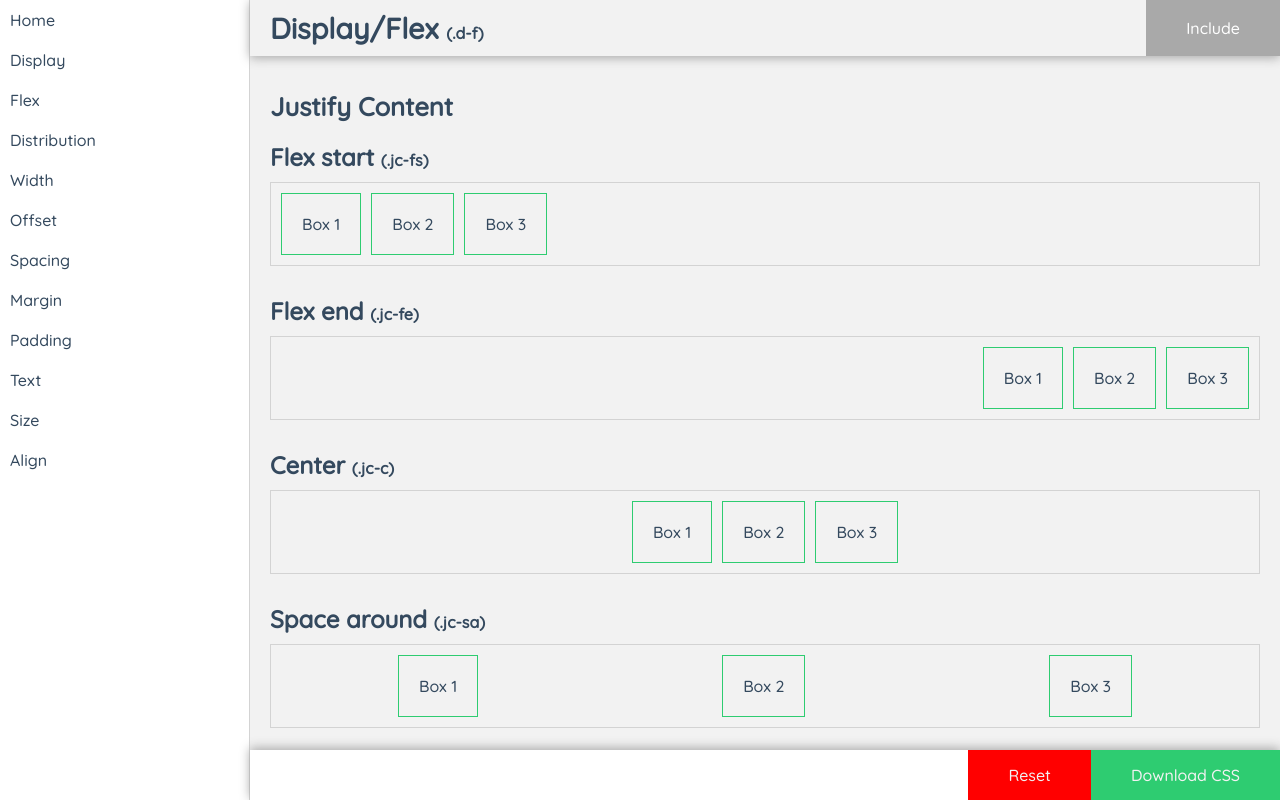
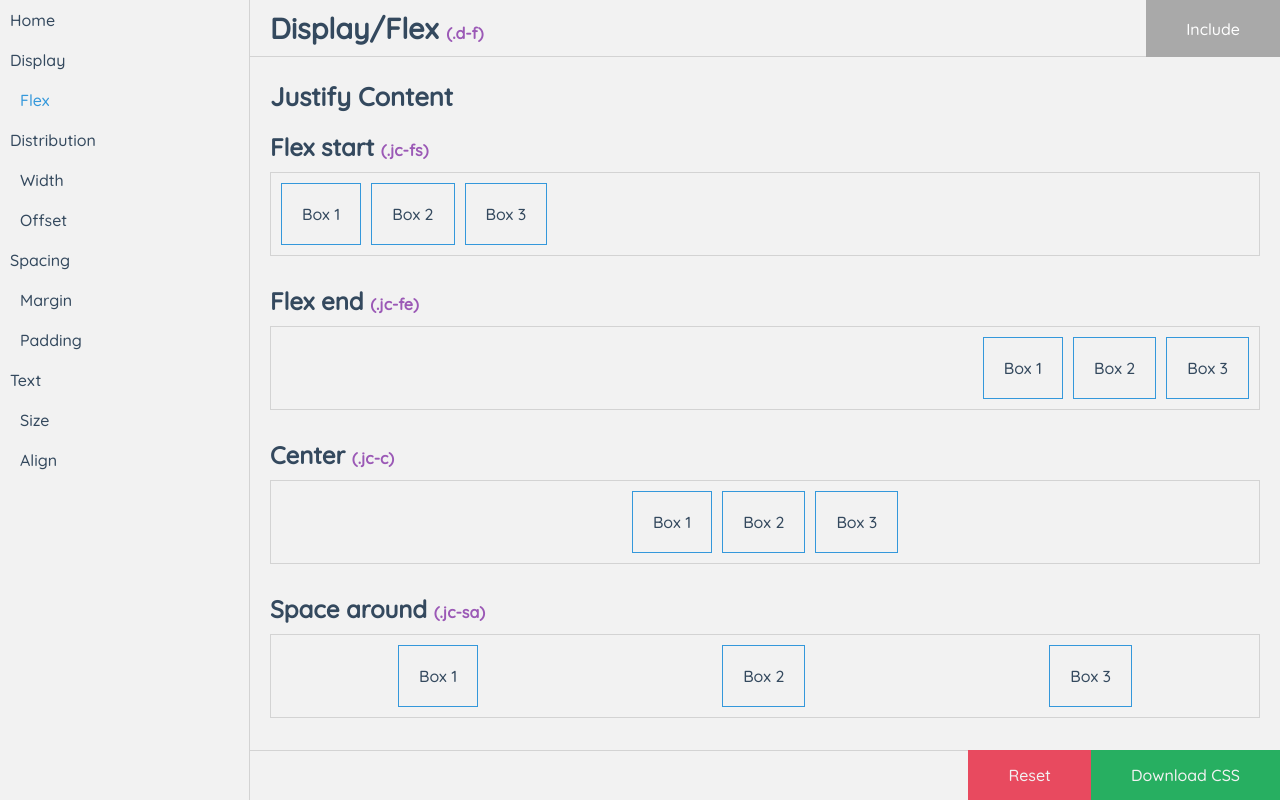
Before and after one commit to VK-Media/CSS-Utility, a React (Create React App) app in the folder app/: page /display/flex in a window 1280 px wide. Built offline with nearby package versions, Linux system fonts and the light colour scheme.

Commit message:
add styling and finish display flex

```diff
--- a/app/src/components/Modules/Display/Flex/Flex.scss
+++ b/app/src/components/Modules/Display/Flex/Flex.scss
@@ -9,7 +9,7 @@
     }
 
     .item {
-        border: 1px solid $green;
+        border: 1px solid $blue;
         padding: $spacer;
 
         &.height-1 {
@@ -24,8 +24,31 @@
             height: 100px;
         }
 
+        &.width-half {
+            width: calc((100% - #{$spacer}) / 2);
+        }
+
         &:not(:last-of-type){
             margin-right: $spacer * .5;
         }
     }
+
+    &.fw-w {
+        .item {
+            &:not(:last-child){
+                margin-bottom: $spacer * .5;
+            }
+        }
+    }
+
+    &.fw-wr {
+        .item {
+            margin-bottom: $spacer * .5;
+
+            &:nth-child(1),
+            &:nth-child(2){
+                margin-bottom: 0;
+            }
+        }
+    }
 }
--- a/app/src/components/Modules/Display/Flex/Flex.tsx
+++ b/app/src/components/Modules/Display/Flex/Flex.tsx
@@ -12,6 +12,23 @@ type Props = {
 }
 
 const Flex: React.FC<Props> = props => {
+    const renderDummyBoxes = (count: number, classes?: Array<string>) => {
+        let dummyBoxes: Array<JSX.Element> = [];
+        let itemClasses: Array<string>;
+
+        if(classes){
+            itemClasses = ['item', ...classes];
+        } else {
+            itemClasses = ['item'];
+        }
+
+        for (let index = 1; index < count + 1; index++) {
+            dummyBoxes.push(<div className={ itemClasses.join(' ') }>Box { index }</div>);
+        }
+
+        return dummyBoxes;
+    }
+
     const renderIncludeButton = () => {
         let className: Array<string> = ['include-button', 'd-f', 'jc-sb', 'ai-c'];
 
@@ -26,73 +43,55 @@ const Flex: React.FC<Props> = props => {
         <div className="module">
             <div className="heading d-f jc-sb">
                 <h1>Display/Flex <span>(.d-f)</span></h1>
-                {renderIncludeButton() }
+                { renderIncludeButton() }
             </div>
 
             <div className="classes">
                 <h2 className="mb-2">Justify Content</h2>
                 <h3 className="mb-1">Flex start <span>(.jc-fs)</span></h3>
                 <div className="container mb-3 d-f jc-fs">
-                    <div className="item">Box 1</div>
-                    <div className="item">Box 2</div>
-                    <div className="item">Box 3</div>
+                    { renderDummyBoxes(3) }
                 </div>
 
                 <h3 className="mb-1">Flex end <span>(.jc-fe)</span></h3>
                 <div className="container mb-3 d-f jc-fe">
-                    <div className="item">Box 1</div>
-                    <div className="item">Box 2</div>
-                    <div className="item">Box 3</div>
+                    {renderDummyBoxes(3)}
                 </div>
 
                 <h3 className="mb-1">Center <span>(.jc-c)</span></h3>
                 <div className="container mb-3 d-f jc-c">
-                    <div className="item">Box 1</div>
-                    <div className="item">Box 2</div>
-                    <div className="item">Box 3</div>
+                    {renderDummyBoxes(3)}
                 </div>
 
                 <h3 className="mb-1">Space around <span>(.jc-sa)</span></h3>
                 <div className="container mb-3 d-f jc-sa">
-                    <div className="item">Box 1</div>
-                    <div className="item">Box 2</div>
-                    <div className="item">Box 3</div>
+                    {renderDummyBoxes(3)}
                 </div>
 
                 <h3 className="mb-1">Space between <span>(.jc-sb)</span></h3>
                 <div className="container mb-3 d-f jc-sb">
-                    <div className="item">Box 1</div>
-                    <div className="item">Box 2</div>
-                    <div className="item">Box 3</div>
+                    {renderDummyBoxes(3)}
                 </div>
 
                 <h2 className="mb-2">Align Items</h2>
                 <h3 className="mb-1">Stretch <span>(.ai-s)</span></h3>
                 <div className="container height-2 mb-3 d-f ai-s">
-                    <div className="item">Box 1</div>
-                    <div className="item">Box 2</div>
-                    <div className="item">Box 3</div>
+                    {renderDummyBoxes(3)}
                 </div>
 
                 <h3 className="mb-1">Center <span>(.ai-c)</span></h3>
                 <div className="container height-2 mb-3 d-f ai-c">
-                    <div className="item">Box 1</div>
-                    <div className="item">Box 2</div>
-                    <div className="item">Box 3</div>
+                    {renderDummyBoxes(3)}
                 </div>
 
                 <h3 className="mb-1">Flex start <span>(.ai-fs)</span></h3>
                 <div className="container height-2 mb-3 d-f ai-fs">
-                    <div className="item">Box 1</div>
-                    <div className="item">Box 2</div>
-                    <div className="item">Box 3</div>
+                    {renderDummyBoxes(3)}
                 </div>
 
                 <h3 className="mb-1">Flex end <span>(.ai-fe)</span></h3>
                 <div className="container height-2 mb-3 d-f ai-fe">
-                    <div className="item">Box 1</div>
-                    <div className="item">Box 2</div>
-                    <div className="item">Box 3</div>
+                    {renderDummyBoxes(3)}
                 </div>
 
                 <h3 className="mb-1">Baseline <span>(.ai-b)</span></h3>
@@ -100,6 +99,22 @@ const Flex: React.FC<Props> = props => {
                     <div className="item fs-1">Box 1</div>
                     <div className="item fs-2">Box 2</div>
                     <div className="item fs-3">Box 3</div>
+                </div>
+
+                <h2 className="mb-2">Flex wrap</h2>
+                <h3 className="mb-1">No wrap <span>(.fw-nw)</span></h3>
+                <div className="container mb-3 d-f fw-nw">
+                    {renderDummyBoxes(5, ['width-half'])}
+                </div>
+
+                <h3 className="mb-1">Wrap <span>(.fw-w)</span></h3>
+                <div className="container mb-3 d-f fw-w">
+                    {renderDummyBoxes(5, ['width-half'])}
+                </div>
+
+                <h3 className="mb-1">Wrap reverse <span>(.fw-wr)</span></h3>
+                <div className="container mb-3 d-f fw-wr">
+                    {renderDummyBoxes(5, ['width-half'])}
                 </div>
             </div>
         </div>
--- a/app/src/components/Modules/Modules.scss
+++ b/app/src/components/Modules/Modules.scss
@@ -12,10 +12,16 @@
         top: 0;
         width: calc(100vw - #{$navigation-width});
         position: fixed;
-        box-shadow: 0px 2px 10px $dark-grey;
+        background-color: $white;
 
         h1 {
             padding: $spacer * .5 $spacer;
+            flex: 1;
+            border-bottom: 1px solid $light-grey;
+
+            span {
+                color: $purple;
+            }
         }
 
         .include-button {
@@ -42,12 +48,20 @@
         }
     }
 
+    .module {
+        h3 {
+            span {
+                color: $purple;
+            }
+        }
+    }
+
     .classes {
         position: fixed;
-        top: $spacer * 3.5;
+        top: $spacer * 3;
         right: 0;
         width: calc(100vw - #{$navigation-width});
-        height: calc(100vh - #{$status-bar-button-height} - #{$spacer} * 3.5);
+        height: calc(100vh - #{$status-bar-button-height} - #{$spacer} * 3);
         overflow: auto;
         padding: $spacer;
     }
--- a/app/src/components/Navigation/Navigation.scss
+++ b/app/src/components/Navigation/Navigation.scss
@@ -7,8 +7,14 @@
     height: 100vh;
     overflow: auto;
     border-right: 1px solid $light-grey;
+    transition: color .25s;
+    background-color: $white;
 
     a {
         text-decoration: none;
+
+        &.active {
+            color: $blue;
+        }
     }
 }
--- a/app/src/components/Navigation/Navigation.tsx
+++ b/app/src/components/Navigation/Navigation.tsx
@@ -8,16 +8,16 @@ const Navigation: React.FC = () => {
         <div className="navigation d-f">
             <NavLink activeClassName="active" className="w-12 d-b p-1" exact to="/">Home</NavLink>
             <NavLink activeClassName="active" className="w-12 d-b p-1" exact to="/display">Display</NavLink>
-            <NavLink activeClassName="active" className="w-12 d-b p-1" exact to="/display/flex">Flex</NavLink>
+            <NavLink activeClassName="active" className="w-12 d-b p-1 pl-2" exact to="/display/flex">Flex</NavLink>
             <NavLink activeClassName="active" className="w-12 d-b p-1" exact to="/distribution">Distribution</NavLink>
-            <NavLink activeClassName="active" className="w-12 d-b p-1" exact to="/distribution/width">Width</NavLink>
-            <NavLink activeClassName="active" className="w-12 d-b p-1" exact to="/distribution/offset">Offset</NavLink>
+            <NavLink activeClassName="active" className="w-12 d-b p-1 pl-2" exact to="/distribution/width">Width</NavLink>
+            <NavLink activeClassName="active" className="w-12 d-b p-1 pl-2" exact to="/distribution/offset">Offset</NavLink>
             <NavLink activeClassName="active" className="w-12 d-b p-1" exact to="/spacing">Spacing</NavLink>
-            <NavLink activeClassName="active" className="w-12 d-b p-1" exact to="/spacing/margin">Margin</NavLink>
-            <NavLink activeClassName="active" className="w-12 d-b p-1" exact to="/spacing/padding">Padding</NavLink>
+            <NavLink activeClassName="active" className="w-12 d-b p-1 pl-2" exact to="/spacing/margin">Margin</NavLink>
+            <NavLink activeClassName="active" className="w-12 d-b p-1 pl-2" exact to="/spacing/padding">Padding</NavLink>
             <NavLink activeClassName="active" className="w-12 d-b p-1" exact to="/text">Text</NavLink>
-            <NavLink activeClassName="active" className="w-12 d-b p-1" exact to="/text/size">Size</NavLink>
-            <NavLink activeClassName="active" className="w-12 d-b p-1" exact to="/text/align">Align</NavLink>
+            <NavLink activeClassName="active" className="w-12 d-b p-1 pl-2" exact to="/text/size">Size</NavLink>
+            <NavLink activeClassName="active" className="w-12 d-b p-1 pl-2" exact to="/text/align">Align</NavLink>
         </div>
     );
 }
--- a/app/src/components/StatusBar/StatusBar.scss
+++ b/app/src/components/StatusBar/StatusBar.scss
@@ -5,10 +5,12 @@
     width: calc(100vw - #{$navigation-width});
     bottom: 0;
     right: 0;
-    box-shadow: 0px -2px 10px $dark-grey;
+    background-color: $white;
 
     .module-count {
         padding: 0 $spacer;
+        flex: 1;
+        border-top: 1px solid $light-grey;
 
         span {
             font-weight: 700;
--- a/app/src/components/StatusBar/StatusBar.tsx
+++ b/app/src/components/StatusBar/StatusBar.tsx
@@ -23,14 +23,14 @@ const StatusBar: React.FC<Props> = props => {
         });
 
         if (count) {
-            return <div className="module-count">{message}<span>{count}</span></div>
+            return <div className="module-count d-f ai-c"><div>{message}<span>{count}</span></div></div>
         }
 
-        return <div></div>;
+        return <div className="module-count d-f ai-c"></div>;
     }
 
     return (
-        <div className="status-bar d-f jc-sb ai-c">
+        <div className="status-bar d-f jc-sb ai-s">
             {renderModuleCount()}
 
             <div className="d-f jc-fe">
--- a/app/src/styles/_variables.scss
+++ b/app/src/styles/_variables.scss
@@ -1,14 +1,13 @@
 // Colors
 $light-grey: lightGrey;
 $dark-grey: darkGrey;
-$red: red;
+$red: #e84a5f;;
 $white: #f2f2f2;
 $black: #0d0d0d;
-
 $cobalt: #34495e;
 $purple: #9b59b6;
 $blue: #3498db;
-$green: #2ecc71;
+$green: #27af61;
 $turquise: #1abc9c;
 
 // Sizes
```
